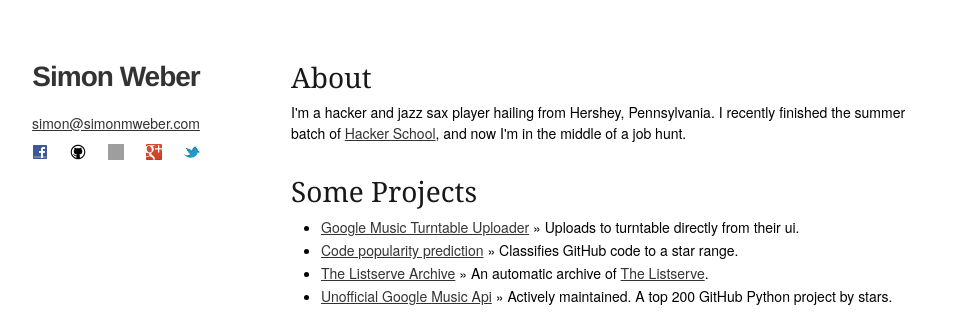
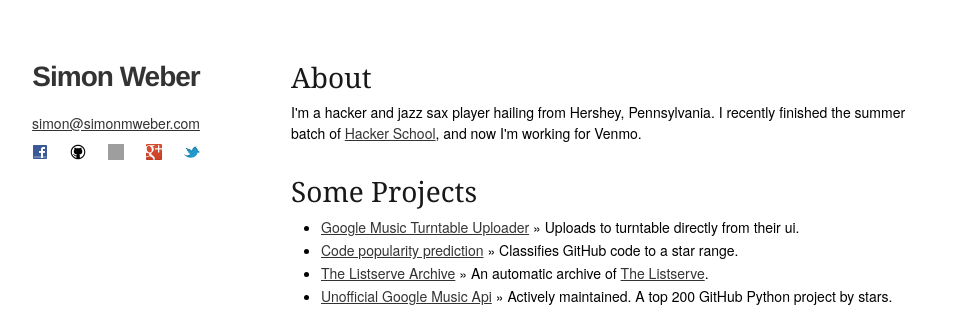
Before and after one commit to simon-weber/simon-weber.github.com, a Jekyll site: the page built from index.html, in a window 1280 px wide. Shown: the top 312 px of the page, without its empty margins (179-1138 px from the left). Built offline with Jekyll 4.4.1, drawn with Linux system fonts in a browser that asks for light colours; grey boxes are pictures that could not be loaded.

Commit message:
update about with Venmo

```diff
--- a/index.html
+++ b/index.html
@@ -6,7 +6,7 @@
     <h3>About</h3>
     I'm a hacker and jazz sax player hailing from Hershey, Pennsylvania.
     I recently finished the summer batch of <a href="http://hackerschool.com">Hacker School</a>,
-    and now I'm in the middle of a job hunt.
+    and now I'm working for Venmo.
 </div>
 
 
```
